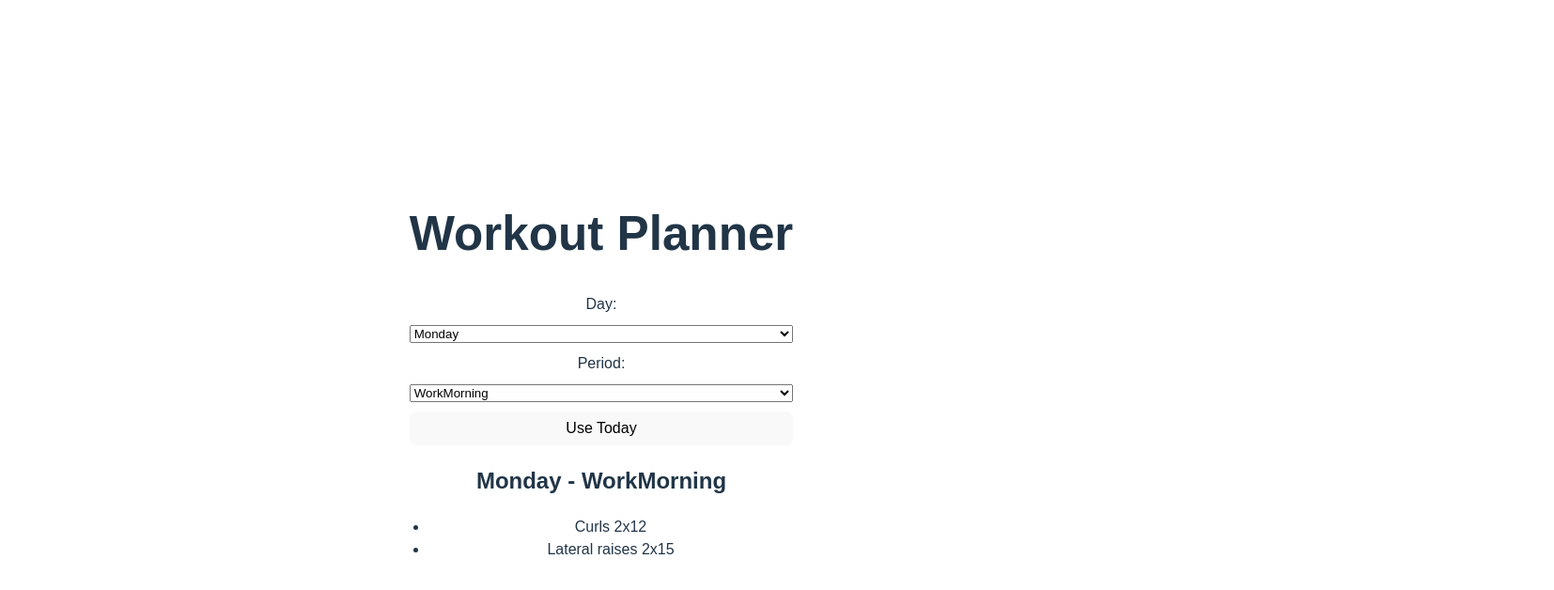
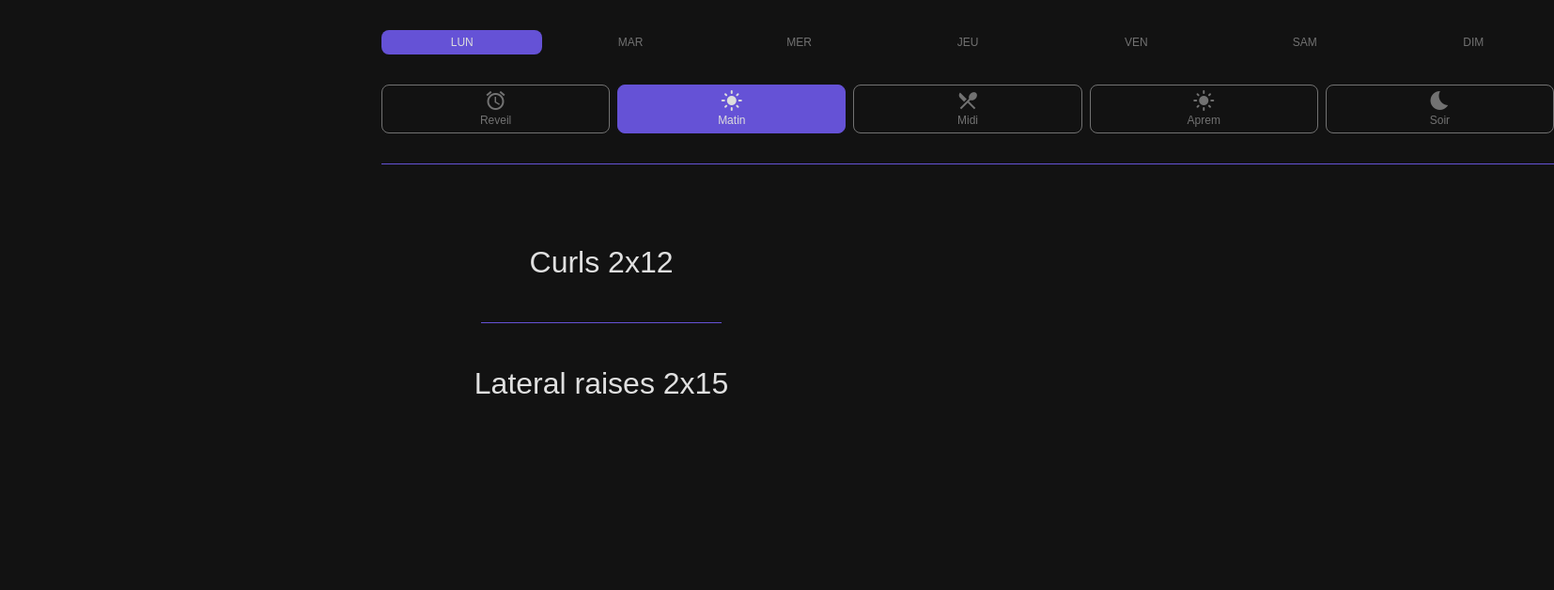
Before and after one commit to lapinoux02/workout-plan, a Vue app: page / in a window 1280 px wide. Shown: the top 628 px of the page at 94% size, 1654 px wide, since content can reach past the window. Built offline with nearby package versions, Linux system fonts and the light colour scheme.

Commit message:
rework design

```diff
--- a/index.html
+++ b/index.html
@@ -5,6 +5,7 @@
 
     <meta name="viewport" content="width=device-width, initial-scale=1.0" />
     <title>workout-plan</title>
+    <link href="https://fonts.googleapis.com/icon?family=Material+Icons" rel="stylesheet">
   </head>
   <body>
     <div id="app"></div>
--- a/package.json
+++ b/package.json
@@ -6,7 +6,8 @@
   "scripts": {
     "dev": "vite --host",
     "build": "vite build",
-    "preview": "vite preview --host"
+    "preview": "vite preview --host",
+    "deploy": "gh-pages -d dist"
   },
   "dependencies": {
     "vue": "^3.5.22"
@@ -14,6 +15,7 @@
   "devDependencies": {
     "@vite-pwa/assets-generator": "^1.0.2",
     "@vitejs/plugin-vue": "^6.0.1",
+    "gh-pages": "^6.3.0",
     "vite": "^7.1.9",
     "vite-plugin-mkcert": "^2.0.0",
     "vite-plugin-pwa": "^1.1.0",
--- a/src/components/CoreApp.vue
+++ b/src/components/CoreApp.vue
@@ -1,105 +1,84 @@
 <template>
   <div class="core-app">
-    <h1>Workout Planner</h1>
-
     <div class="controls">
-      <label>Day:</label>
-      <select v-model="selectedDay">
-        <option v-for="day in days" :key="day" :value="day">
-          {{ day }}
-        </option>
-      </select>
-
-      <label>Period:</label>
-      <select v-model="selectedPeriod">
-        <option v-for="period in periods" :key="period" :value="period">
-          {{ period }}
-        </option>
-      </select>
-
-      <button @click="setToday">Use Today</button>
+      <selector v-model="selectedDay" :options="days"></selector>
+      <selector v-model="selectedPeriod" :options="periods"></selector>
     </div>
 
     <div class="workout">
-      <h2>{{ selectedDay }} - {{ selectedPeriod }}</h2>
-
-      <ul v-if="currentWorkout.length">
-        <li v-for="(exercise, index) in currentWorkout" :key="index">
-          {{ exercise }}
-        </li>
-      </ul>
-
-      <p v-else>No workout planned.</p>
+      <div v-for="(exercise, index) in currentWorkout" :key="index" class="exercise">{{ exercise }}</div>
     </div>
   </div>
 </template>
 
 <script>
+import Selector from './Selector.vue';
+
 const schedule = {
-  Monday: {
-    Morning: ["Pull-ups 4x60%"],
-    WorkMorning: ["Curls 2x12", "Lateral raises 2x15"],
-    Noon: ["Push-ups 2x15"],
-    WorkAfternoon: ["Rowing 2x10"],
-    Evening: ["Dumbbell press 4x8-12", "Push-ups max"]
+  LUN: {
+    Reveil: ['Pull-ups 4x60%'],
+    Matin: ['Curls 2x12', 'Lateral raises 2x15'],
+    Midi: ['Push-ups 2x15'],
+    Aprem: ['Rowing 2x10'],
+    Soir: ['Dumbbell press 4x8-12', 'Push-ups max']
   },
 
-  Tuesday: {
-    Morning: ["Pull-ups 4x60%"],
-    WorkMorning: ["Rowing 2x10"],
-    Noon: ["Rear delt fly 2x15"],
-    WorkAfternoon: ["Curls 2x12"],
-    Evening: ["Rowing heavy 4x8-12", "Pull-ups max"]
+  MAR: {
+    Reveil: ['Pull-ups 4x60%'],
+    Matin: ['Rowing 2x10'],
+    Midi: ['Rear delt fly 2x15'],
+    Aprem: ['Curls 2x12'],
+    Soir: ['Rowing heavy 4x8-12', 'Pull-ups max']
   },
 
-  Wednesday: {
-    Morning: ["Light pull-ups 3x50%"],
-    WorkMorning: ["Mobility"],
-    Noon: ["Plank"],
-    WorkAfternoon: ["Mobility"],
-    Evening: ["Recovery"]
+  MER: {
+    Reveil: ['Light pull-ups 3x50%'],
+    Matin: ['Mobility'],
+    Midi: ['Plank'],
+    Aprem: ['Mobility'],
+    Soir: ['Recovery']
   },
 
-  Thursday: {
-    Morning: ["Pull-ups 4x60%"],
-    WorkMorning: ["Curls 2x12", "Lateral raises 2x15"],
-    Noon: ["Push-ups 2x15"],
-    WorkAfternoon: ["Rowing 2x10"],
-    Evening: ["Dumbbell press 4x8-12", "Push-ups max"]
+  JEU: {
+    Reveil: ['Pull-ups 4x60%'],
+    Matin: ['Curls 2x12', 'Lateral raises 2x15'],
+    Midi: ['Push-ups 2x15'],
+    Aprem: ['Rowing 2x10'],
+    Soir: ['Dumbbell press 4x8-12', 'Push-ups max']
   },
 
-  Friday: {
-    Morning: ["Pull-ups 4x60%"],
-    WorkMorning: ["Rowing 2x10"],
-    Noon: ["Rear delt fly 2x15"],
-    WorkAfternoon: ["Curls 2x12"],
-    Evening: ["Rowing heavy 4x8-12", "Pull-ups max"]
+  VEN: {
+    Reveil: ['Pull-ups 4x60%'],
+    Matin: ['Rowing 2x10'],
+    Midi: ['Rear delt fly 2x15'],
+    Aprem: ['Curls 2x12'],
+    Soir: ['Rowing heavy 4x8-12', 'Pull-ups max']
   },
 
-  Saturday: {
-    Morning: ["Light pull-ups"],
-    WorkMorning: ["Light"],
-    Noon: ["Light"],
-    WorkAfternoon: ["Light"],
-    Evening: ["Optional"]
+  SAM: {
+    Reveil: ['Light pull-ups'],
+    Matin: ['Light'],
+    Midi: ['Light'],
+    Aprem: ['Light'],
+    Soir: ['Optional']
   },
 
-  Sunday: {
-    Morning: ["Rest"],
-    WorkMorning: ["Rest"],
-    Noon: ["Rest"],
-    WorkAfternoon: ["Rest"],
-    Evening: ["Rest"]
+  DIM: {
+    Reveil: ['Rest'],
+    Matin: ['Rest'],
+    Midi: ['Rest'],
+    Aprem: ['Rest'],
+    Soir: ['Rest']
   }
 }
 
 export default {
   data() {
     return {
-      days: ["Monday", "Tuesday", "Wednesday", "Thursday", "Friday", "Saturday", "Sunday"],
-      periods: ["Morning", "WorkMorning", "Noon", "WorkAfternoon", "Evening"],
-      selectedDay: "",
-      selectedPeriod: "",
+      days: ['LUN', 'MAR', 'MER', 'JEU', 'VEN', 'SAM', 'DIM'].map(e => ({label: e})),
+      periods: [{label: 'Reveil', icon: 'alarm'}, {label: 'Matin', icon: 'light_mode'}, {label: 'Midi', icon: 'restaurant_menu'}, {label: 'Aprem', icon: 'light_mode'}, {label: 'Soir', icon: 'bedtime'}],
+      selectedDay: undefined,
+      selectedPeriod: undefined,
 
       workouts: schedule
     }
@@ -107,43 +86,36 @@ export default {
 
   computed: {
     currentWorkout() {
-      return this.workouts[this.selectedDay]?.[this.selectedPeriod] ?? []
+      return this.workouts[this.selectedDay?.label]?.[this.selectedPeriod?.label] ?? []
     }
   },
 
   methods: {
     setToday() {
-      const now = new Date();
+      const now = new Date()
 
-      const dayIndex = now.getDay();
-      const dayMap = [
-        "Sunday",
-        "Monday",
-        "Tuesday",
-        "Wednesday",
-        "Thursday",
-        "Friday",
-        "Saturday"
-      ];
+      const dayIndex = now.getDay()
 
-      this.selectedDay = dayMap[dayIndex];
+      this.selectedDay = this.days[(dayIndex - 1)%7]
 
       const h = now.getHours()
-      let period = 'Evening'
 
-      if(h<9) period = "Morning"
-      else if(h<12) period = "WorkMorning"
-      else if(h<14) period = "Noon"
-      else if(h<18) period = "WorkAfternoon"
-
-      this.selectedPeriod = period
+      if(h<9) this.selectedPeriod = this.periods[0]
+      else if(h<12) this.selectedPeriod = this.periods[1]
+      else if(h<14) this.selectedPeriod = this.periods[2]
+      else if(h<18) this.selectedPeriod = this.periods[3]
+      else this.selectedPeriod = this.periods[4]
     }
   },
 
   mounted() {
-    this.setToday();
+    this.setToday()
+  },
+
+  components: {
+    Selector
   }
-};
+}
 </script>
 
 <style>
@@ -151,21 +123,47 @@ export default {
   font-family: Arial, sans-serif;
   max-width: 500px;
   margin: auto;
-  padding: 20px;
-}
-
-.controls {
   display: flex;
   flex-direction: column;
-  gap: 10px;
-  margin-bottom: 20px;
-}
+  height: 100dvh;
+  box-sizing: border-box;
+  justify-content: stretch;
 
-button {
-  padding: 8px;
-}
+  .controls {
+    --margin: 2dvh;
+    display: flex;
+    flex-direction: column;
+    align-items: stretch;
+    gap: 4dvh;
+    justify-content: stretch;
+    width: calc(100dvw - 2 * var(--margin));
+    box-sizing: border-box;
+    padding: 4dvh 0 4dvh;
+    margin: 0 var(--margin);
+    border-bottom: 1px solid #6552d6;
+  }
 
-.workout ul {
-  padding-left: 20px;
+  .workout {
+    --gap: 5dvh;
+    padding-top: 10dvh;
+    flex: 1;
+    display: flex;
+    flex-direction: column;
+    align-items: center;
+    font-size: 4dvh;
+    text-align: center;
+    gap: var(--gap);
+    .exercise {
+      display: flex;
+      flex-direction: column;
+      align-items: center;
+      &:not(:last-child):after {
+        content: '';
+        padding-top: var(--gap);
+        border-bottom: 1px solid #6552d6;
+        width: 20dvw;
+      }
+    }
+  }
 }
 </style>
--- /dev/null
+++ b/src/components/Selector.vue
@@ -0,0 +1,46 @@
+<template>
+<div class="selector">
+  <div class="selector-option" v-for="option in options" :class="{selected: modelValue === option, 'with-icon': option.icon}" @click="$emit('update:model-value', option)">
+    <span class="material-icons" v-if="option.icon">{{ option.icon }}</span>
+    <div class="so-label">{{ option.label }}</div>
+  </div>
+</div>
+</template>
+
+<script>
+export default {
+  emits: ['update:model-value'],
+  props: {
+    modelValue: Object,
+    options: Array
+  }
+}
+</script>
+
+<style>
+.selector {
+  display: flex;
+  gap: 1dvh;
+  color: #727272;
+  justify-content: stretch;
+  .selector-option {
+    font-size: 1.5dvh;
+    border-radius: 1dvh;
+    flex: 1 0 0;
+    display: flex;
+    flex-direction: column;
+    align-items: center;
+    padding: 0.5dvh;
+    &.selected {
+      color: #dddddd;
+      background: #6552d6;
+    }
+    &.with-icon {
+      border: 1px solid #727272;
+      &.selected {
+        border-color: #6552d6;
+      }
+    }
+  }
+}
+</style>
--- a/src/style.css
+++ b/src/style.css
@@ -3,9 +3,9 @@
   line-height: 1.5;
   font-weight: 400;
 
-  color-scheme: light dark;
+  color-scheme: dark;
   color: rgba(255, 255, 255, 0.87);
-  background-color: #242424;
+  background-color: #121212;
 
   font-synthesis: none;
   text-rendering: optimizeLegibility;
@@ -13,67 +13,7 @@
   -moz-osx-font-smoothing: grayscale;
 }
 
-a {
-  font-weight: 500;
-  color: #646cff;
-  text-decoration: inherit;
+body {
+  padding: 0;
+  margin: 0;
 }
-a:hover {
-  color: #535bf2;
-}
-
-body {
-  margin: 0;
-  display: flex;
-  place-items: center;
-  min-width: 320px;
-  min-height: 100vh;
-}
-
-h1 {
-  font-size: 3.2em;
-  line-height: 1.1;
-}
-
-button {
-  border-radius: 8px;
-  border: 1px solid transparent;
-  padding: 0.6em 1.2em;
-  font-size: 1em;
-  font-weight: 500;
-  font-family: inherit;
-  background-color: #1a1a1a;
-  cursor: pointer;
-  transition: border-color 0.25s;
-}
-button:hover {
-  border-color: #646cff;
-}
-button:focus,
-button:focus-visible {
-  outline: 4px auto -webkit-focus-ring-color;
-}
-
-.card {
-  padding: 2em;
-}
-
-#app {
-  max-width: 1280px;
-  margin: 0 auto;
-  padding: 2rem;
-  text-align: center;
-}
-
-@media (prefers-color-scheme: light) {
-  :root {
-    color: #213547;
-    background-color: #ffffff;
-  }
-  a:hover {
-    color: #747bff;
-  }
-  button {
-    background-color: #f9f9f9;
-  }
-}
--- a/vite.config.js
+++ b/vite.config.js
@@ -5,8 +5,8 @@ import mkcert from 'vite-plugin-mkcert'
 
 // https://vitejs.dev/config/
 export default defineConfig({
+  base: '/workout-plan/',
   plugins: [mkcert(), vue(), VitePWA({
-    base: 'workout-plan',
     registerType: 'autoUpdate',
     injectRegister: false,
 
```
Also changed, not shown: .gitlab-ci.yml (deleted), 1 other file (tests, documents, lock files or other folders).
